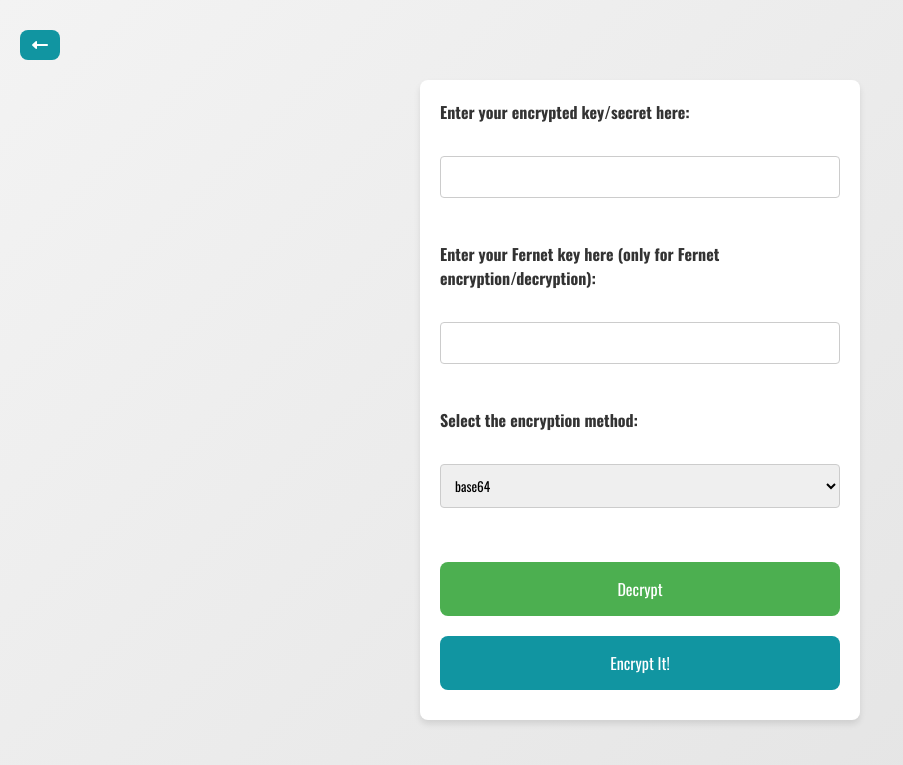
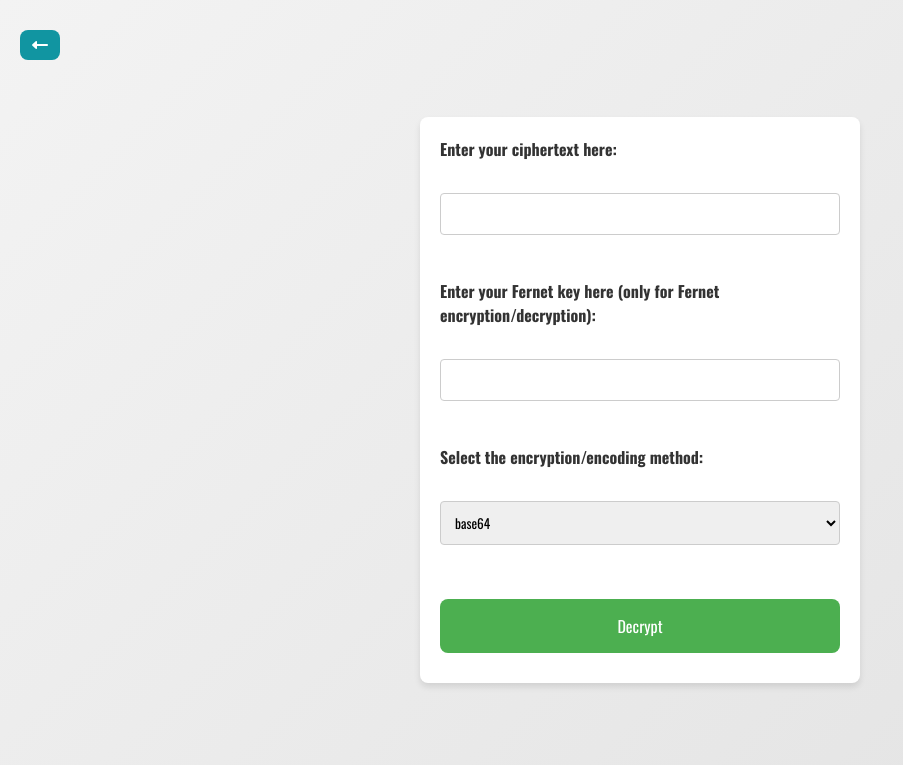
Before and after one commit to sridhars650/Encrypt-Me, a Flask app: page /decrypt in a window 1280 px wide. Shown: the top 765 px of the page, without its empty margins (0-903 px from the left). Run offline with Flask 3, Linux system fonts and the light colour scheme.

Commit message:
Fixed some terminology, added a venv

```diff
--- a/templates/decrypt.html
+++ b/templates/decrypt.html
@@ -14,11 +14,11 @@
 <body>
     <button onclick="location.href='/'" class="fa-solid fa-left-long alt-button back-btn"></button>
     <form action="/decrypt" method="post">
-        <label for="key">Enter your encrypted key/secret here:</label><br>
+        <label for="key">Enter your ciphertext here:</label><br>
         <input type="text" id="key" name="key" required><br><br>
         <label for="fernet_key">Enter your Fernet key here (only for Fernet encryption/decryption):</label><br>
         <input type="text" id="fernet_key" name="fernet_key"><br><br>
-        <label for="method">Select the encryption method:</label><br>
+        <label for="method">Select the encryption/encoding method:</label><br>
         <select id="method" name="method" required>
             <option value="1">base64</option>
             <option value="2">a85</option>
@@ -28,13 +28,12 @@
             <option value="6">Fernet</option>
         </select><br><br>
         <input type="submit" value="Decrypt">
-        <button type="button" onclick="location.href='/encrypt'" class="alt-button">Encrypt It!</button>
     </form>
 
     <div id="decryptedKeyModal" class="modal">
         <div class="modal-content">
             <span class="close">&times;</span>
-            <h2>Your Decrypted Key</h2>
+            <h2>Your plaintext</h2>
             <p id="decryptedKey"></p>
         </div>
     </div>
--- a/templates/encrypt.html
+++ b/templates/encrypt.html
@@ -14,9 +14,9 @@
 <body>
     <button onclick="location.href='/'" class="fa-solid fa-left-long alt-button back-btn"></button>
     <form action="/encrypt" method="post">
-        <label for="key">Enter your key/secret here:</label><br>
+        <label for="key">Enter your plaintext here:</label><br>
         <input type="text" id="key" name="key" required><br><br>
-        <label for="method">Select the encryption method:</label><br>
+        <label for="method">Select the encryption/encoding method:</label><br>
         <select id="method" name="method" required>
             <option value="1">base64</option>
             <option value="2">a85</option>
@@ -26,7 +26,6 @@
             <option value="6">Fernet</option>
         </select><br><br>
         <input type="submit" value="Encrypt">
-        <button onclick="location.href='/decrypt'" class="alt-button">Decrypt It!</button>
     </form>
 
     <div id="encryptedKeyModal" class="modal">
```
